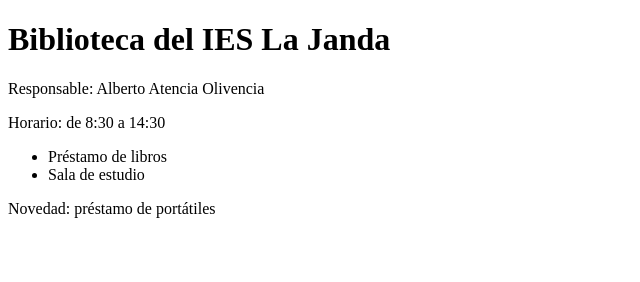
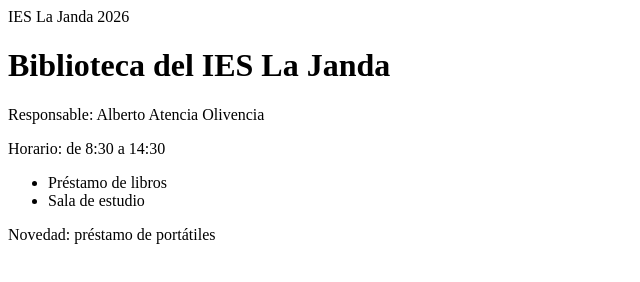
Before and after one commit to Alberto-Atencia-Olivencia/practica-git-atencia, a plain HTML site: page index.html in a window 1280 px wide. Shown: the whole page, without its empty margins (0-640 px from the left). Drawn offline with Linux system fonts and the light colour scheme.

```diff
--- a/index.html
+++ b/index.html
@@ -4,6 +4,7 @@
 <meta charset="utf-8">
 <title>Biblioteca IES La Janda</title>
 </head>
+<footer>IES La Janda 2026</footer>
 <body>
 <h1>Biblioteca del IES La Janda</h1>
 <p>Responsable: Alberto Atencia Olivencia</p>
```
